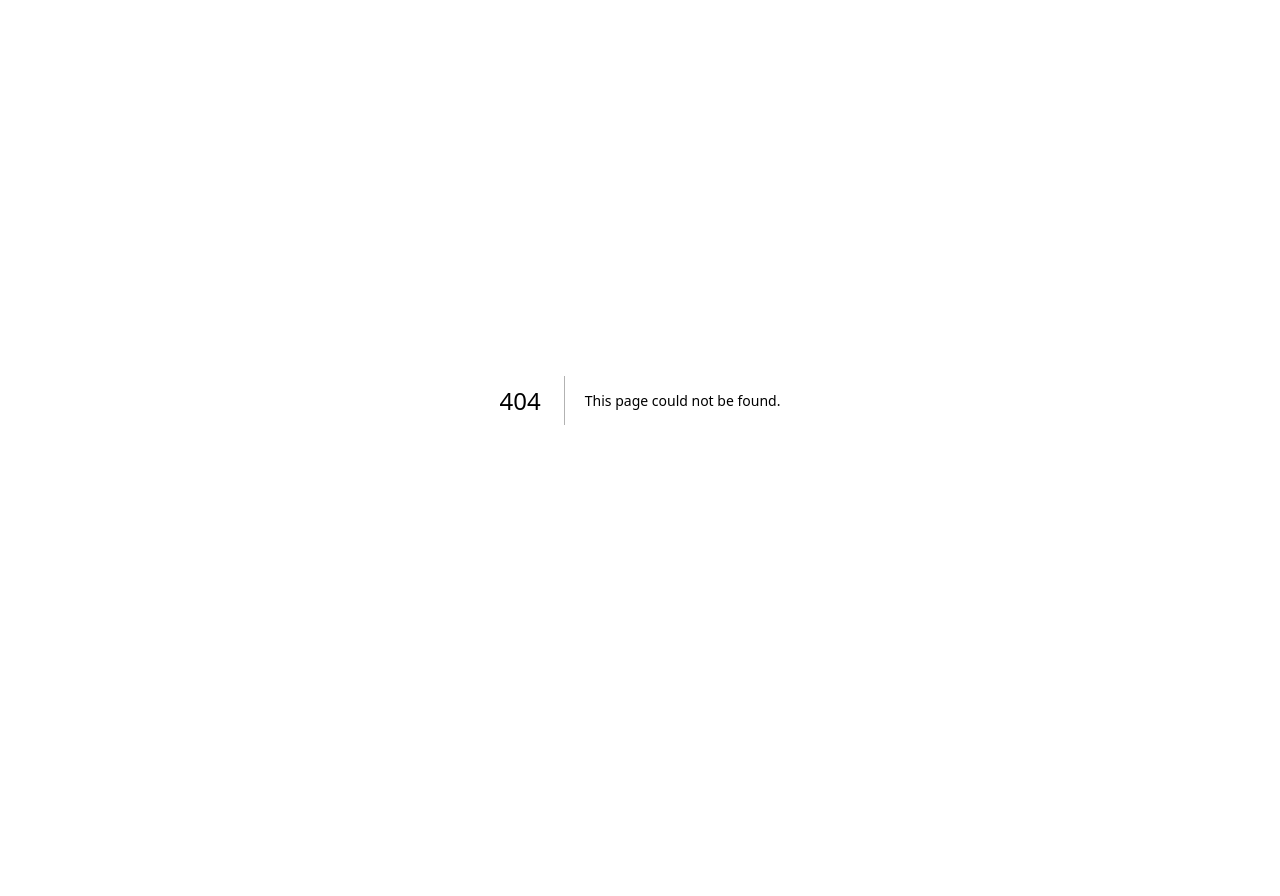
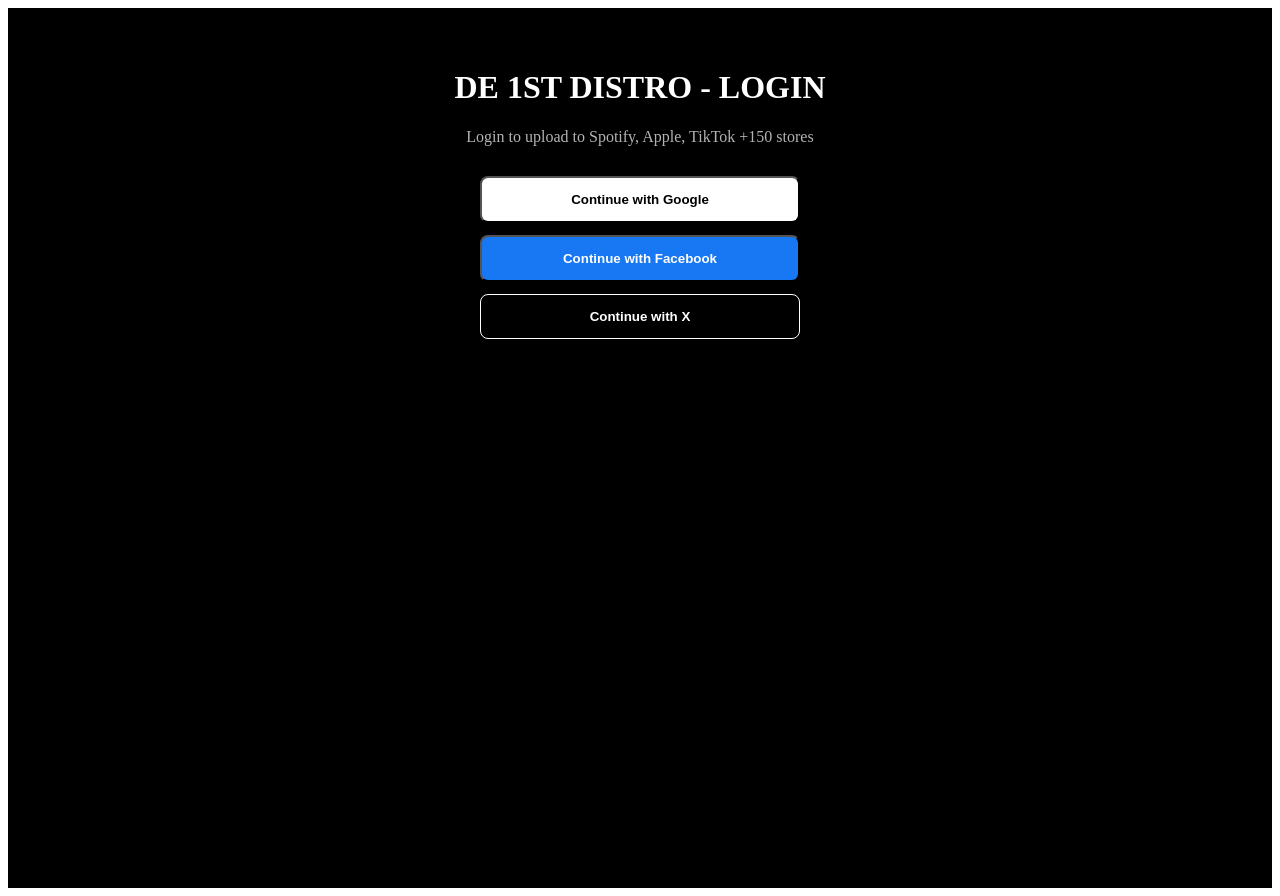
Before and after one commit to thandokuhlemaseko01-glitch/de1st-distro-live2, a Next.js app: page /Login in a window 1280 px wide. Before the commit this address had no page. Before the commit the page ends 800 px from the top, so only its background shows below. Built offline with nearby package versions, Linux system fonts and the light colour scheme; no server answers.

Commit message:
Implement login page with authentication options

```diff
--- /dev/null
+++ b/app/Login/page.tsx
@@ -0,0 +1,37 @@
+"use client"
+import { signIn, signOut, useSession } from "next-auth/react"
+
+export default function LoginPage(){
+  const { data: session } = useSession()
+
+  if(session){
+    return (
+      <div style={{padding:40, background:'black', color:'white', minHeight:'100vh', textAlign:'center'}}>
+        <h1>Welcome {session.user?.name}</h1>
+        <p>{session.user?.email}</p>
+        <button onClick={()=>signOut()} style={{marginTop:20, padding:'12px 24px', background:'white', color:'black', borderRadius:8}}>Logout</button>
+        <br/><br/>
+        <a href="/" style={{color:'yellow'}}>Go to Home</a>
+      </div>
+    )
+  }
+
+  return (
+    <div style={{padding:40, background:'black', color:'white', minHeight:'100vh', textAlign:'center'}}>
+      <h1 style={{fontSize:32, fontWeight:'bold'}}>DE 1ST DISTRO - LOGIN</h1>
+      <p style={{marginTop:10, opacity:0.7}}>Login to upload to Spotify, Apple, TikTok +150 stores</p>
+
+      <div style={{maxWidth:320, margin:'30px auto', display:'flex', flexDirection:'column', gap:12}}>
+        <button onClick={()=>signIn('google')} style={{padding:'14px', background:'white', color:'black', borderRadius:8, fontWeight:'bold'}}>
+          Continue with Google
+        </button>
+        <button onClick={()=>signIn('facebook')} style={{padding:'14px', background:'#1877F2', color:'white', borderRadius:8, fontWeight:'bold'}}>
+          Continue with Facebook
+        </button>
+        <button onClick={()=>signIn('twitter')} style={{padding:'14px', background:'black', border:'1px solid white', color:'white', borderRadius:8, fontWeight:'bold'}}>
+          Continue with X
+        </button>
+      </div>
+    </div>
+  )
+}
```
